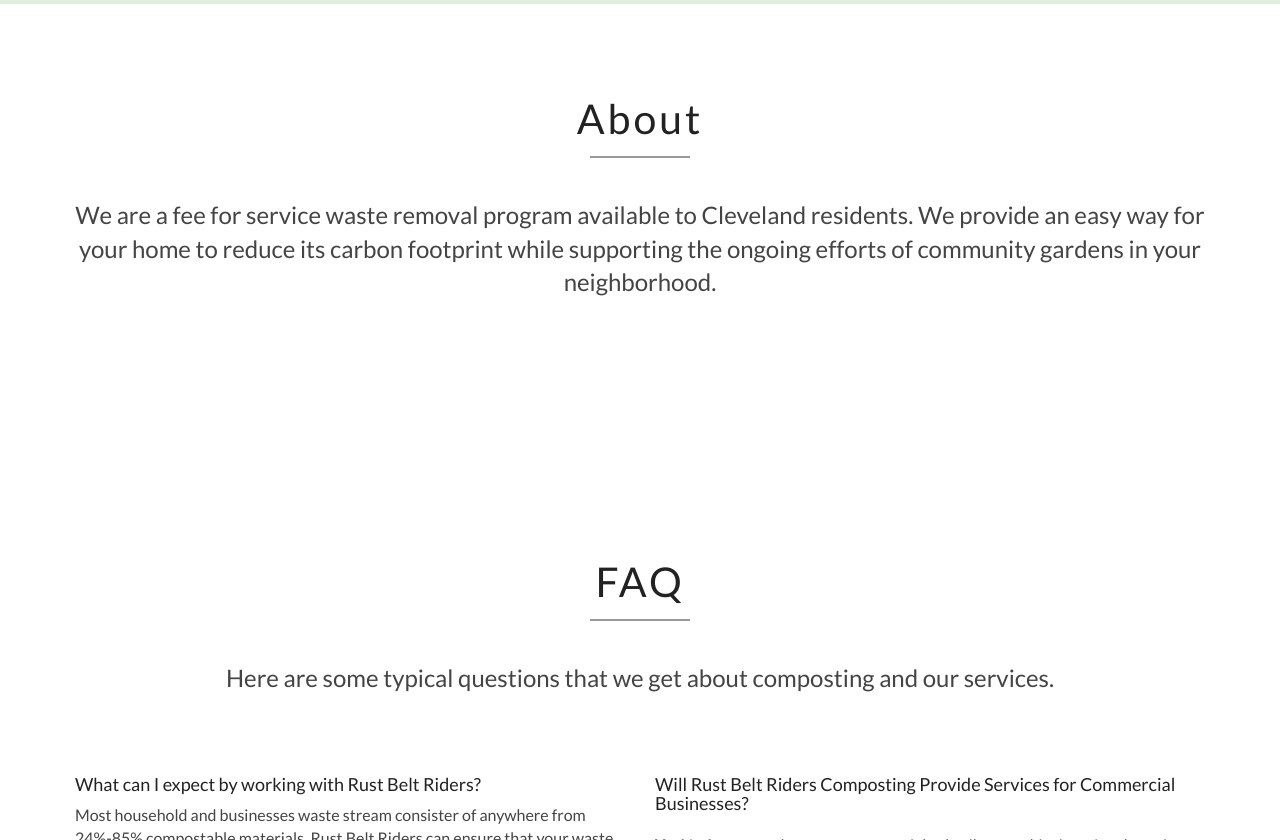
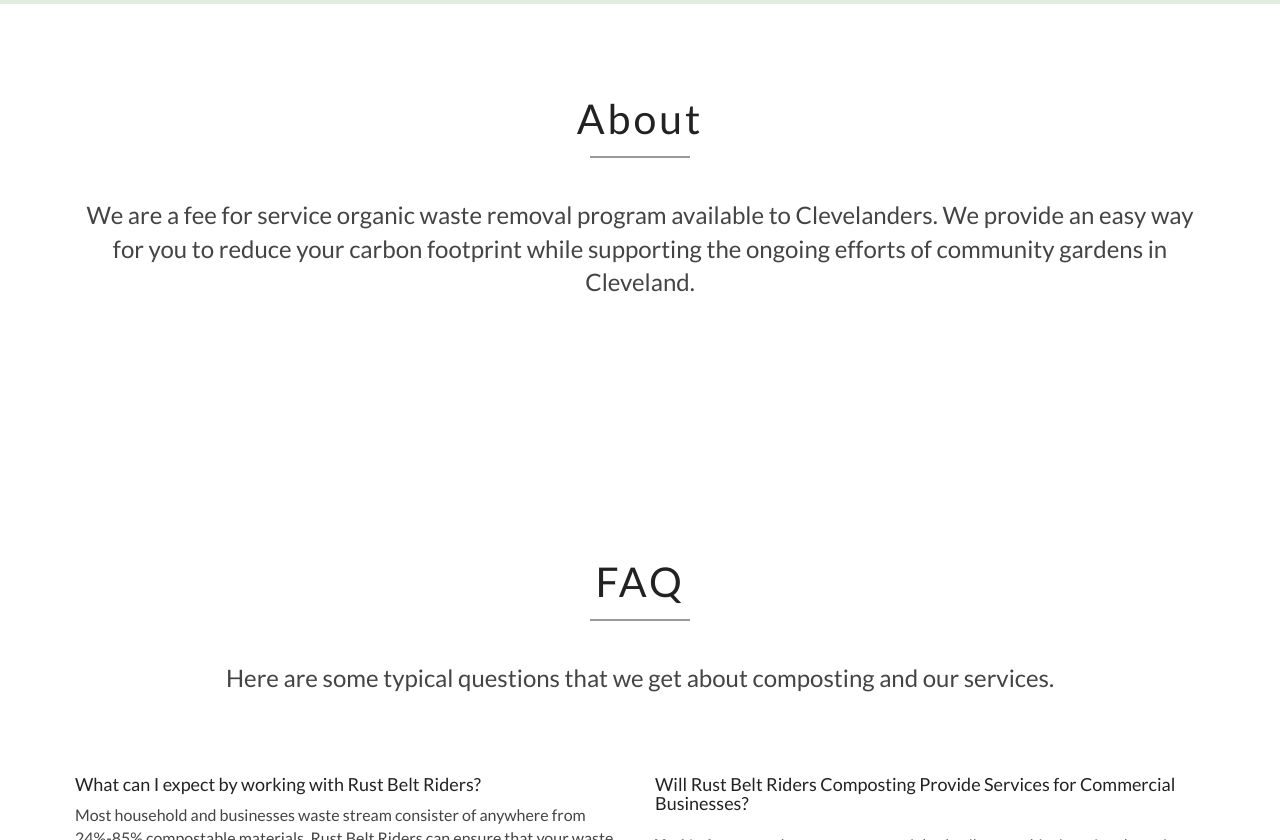
Before and after one commit to rbr-cleveland/rbr-cleveland.github.io, a Jekyll site: the page built from index.html, in a window 1280 px wide and 900 px high, scrolled down 894 px, cut to the strip 60-900 px from the top of the window. Built offline with Jekyll 4.4.1, drawn with Linux system fonts in a browser that asks for light colours; nearby versions of some CDN libraries.

Commit message:
Updated sections.yml

```diff
--- a/_data/sections.yml
+++ b/_data/sections.yml
@@ -1,10 +1,10 @@
 about:
   heading: About
   text: >
-    We are a fee for service waste removal program available
-    to Cleveland residents. We provide an easy way for your home to reduce
-    its carbon footprint while supporting the ongoing efforts of community
-    gardens in your neighborhood.
+    We are a fee for service organic waste removal program available
+    to Clevelanders. We provide an easy way for you to reduce
+    your carbon footprint while supporting the ongoing efforts of community
+    gardens in Cleveland.
 faq:
   heading: FAQ
   text: >
```
